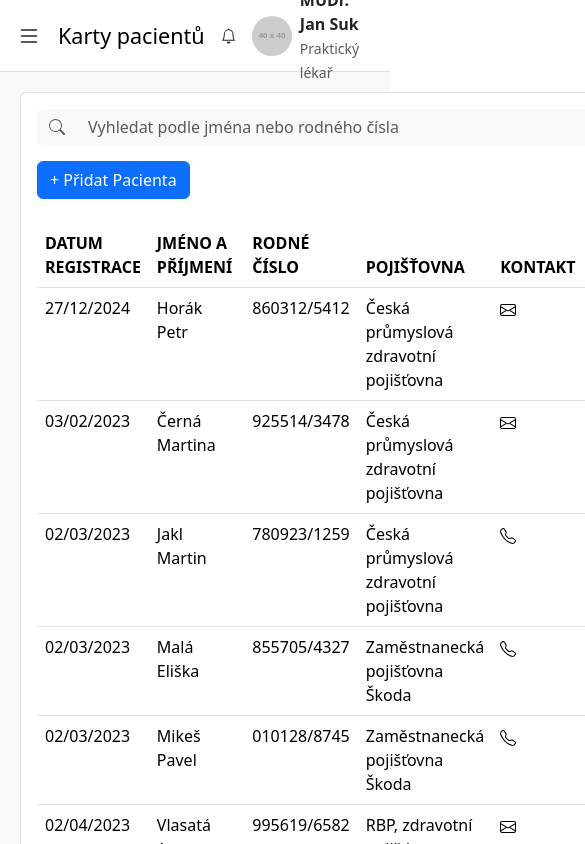
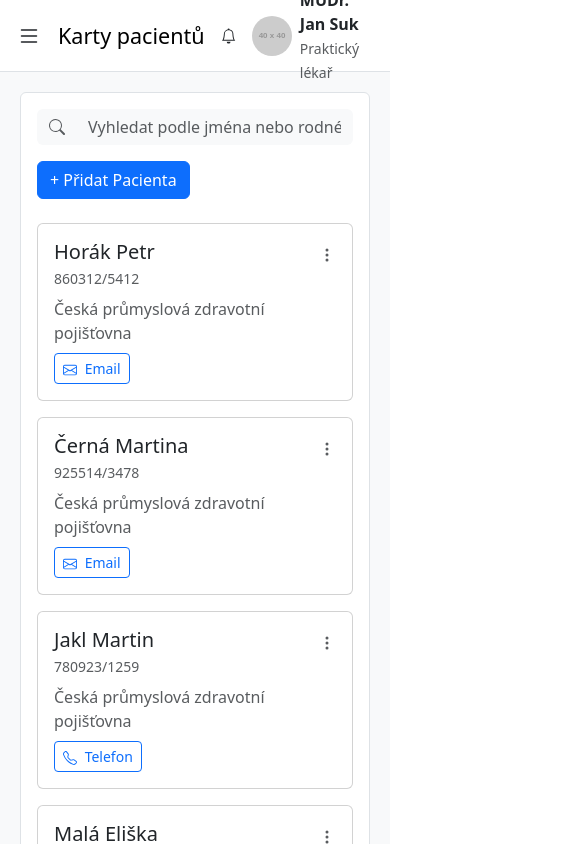
Before and after one commit to PandaCao/medi-practice, a React (Create React App) app in the folder client/: page / in a window 390 px wide. Shown: the top 844 px of the page, 585 px wide, since content can reach past the window. Built offline with nearby package versions, Linux system fonts and the light colour scheme.

Commit message:
feat(patients): enhance PatientList component with responsive design for mobile and desktop views

```diff
--- a/client/src/components/patients/PatientList.jsx
+++ b/client/src/components/patients/PatientList.jsx
@@ -1,5 +1,5 @@
 import React from 'react';
-import { Table, Button, Stack, Spinner } from 'react-bootstrap';
+import { Table, Button, Stack, Spinner, Card, Row, Col } from 'react-bootstrap';
 import {
     BsThreeDotsVertical,
     BsEnvelope,
@@ -45,8 +45,37 @@ const PatientList = ({
         );
     }
 
-    return (
+    const renderMobileCard = (patient) => (
+        <Card className="mb-3" key={patient.personalId}>
+            <Card.Body>
+                <div className="d-flex justify-content-between align-items-start mb-2">
                     <div>
+                        <h5 className="mb-1">{patient.name}</h5>
+                        <div className="text-muted small">
+                            {patient.personalId}
+                        </div>
+                    </div>
+                    <Button variant="link" className="text-muted p-0">
+                        <BsThreeDotsVertical />
+                    </Button>
+                </div>
+                <div className="text-muted mb-2">{patient.insurance}</div>
+                <div className="d-flex gap-2">
+                    {patient.contactType === 'email' ? (
+                        <Button variant="outline-primary" size="sm">
+                            <BsEnvelope className="me-1" /> Email
+                        </Button>
+                    ) : (
+                        <Button variant="outline-primary" size="sm">
+                            <BsTelephone className="me-1" /> Telefon
+                        </Button>
+                    )}
+                </div>
+            </Card.Body>
+        </Card>
+    );
+
+    const renderDesktopTable = () => (
         <Table hover responsive>
             <thead>
                 <tr>
@@ -59,22 +88,21 @@ const PatientList = ({
                 </tr>
             </thead>
             <tbody>
-                    {patients.map((patient, index) => (
-                        <tr key={patient.id || index}>
+                {patients.map((patient) => (
+                    <tr key={patient.personalId}>
                         <td>{patient.registrationDate}</td>
                         <td>{patient.name}</td>
                         <td>{patient.personalId}</td>
                         <td>{patient.insurance}</td>
                         <td>
-                                {patient.contactType === 'email' && (
+                            {patient.contactType === 'email' ? (
                                 <BsEnvelope />
-                                )}
-                                {patient.contactType === 'phone' && (
+                            ) : (
                                 <BsTelephone />
                             )}
                         </td>
-                            <td>
-                                <Button variant="link" className="p-0">
+                        <td className="text-end">
+                            <Button variant="link" className="text-muted p-0">
                                 <BsThreeDotsVertical />
                             </Button>
                         </td>
@@ -82,6 +110,15 @@ const PatientList = ({
                 ))}
             </tbody>
         </Table>
+    );
+
+    return (
+        <div>
+            {/* Desktop zobrazení */}
+            <div className="d-none d-lg-block">{renderDesktopTable()}</div>
+
+            {/* Mobilní zobrazení */}
+            <div className="d-lg-none">{patients.map(renderMobileCard)}</div>
 
             {totalPages > 1 && (
                 <Stack
--- a/client/src/index.css
+++ b/client/src/index.css
@@ -1,8 +1,8 @@
 body {
     margin: 0;
-  font-family: -apple-system, BlinkMacSystemFont, 'Segoe UI', 'Roboto', 'Oxygen',
-    'Ubuntu', 'Cantarell', 'Fira Sans', 'Droid Sans', 'Helvetica Neue',
-    sans-serif;
+    font-family: -apple-system, BlinkMacSystemFont, 'Segoe UI', 'Roboto',
+        'Oxygen', 'Ubuntu', 'Cantarell', 'Fira Sans', 'Droid Sans',
+        'Helvetica Neue', sans-serif;
     -webkit-font-smoothing: antialiased;
     -moz-osx-font-smoothing: grayscale;
     background-color: #f8f9fa;
@@ -16,7 +16,7 @@ code {
 .patient-list table {
     background: white;
     border-radius: 8px;
-  box-shadow: 0 1px 3px rgba(0,0,0,0.1);
+    box-shadow: 0 1px 3px rgba(0, 0, 0, 0.1);
 }
 
 .patient-list th {
@@ -100,3 +100,33 @@ code {
 .search-wrapper .form-control:focus {
     box-shadow: none;
 }
+
+/* Mobilní karty */
+@media (max-width: 991.98px) {
+    .card {
+        border-radius: 8px;
+        border: 1px solid rgba(0, 0, 0, 0.1);
+    }
+
+    .card:hover {
+        box-shadow: 0 2px 4px rgba(0, 0, 0, 0.05);
+    }
+
+    .card-body {
+        padding: 1rem;
+    }
+
+    .btn-outline-primary {
+        border-width: 1px;
+        font-size: 0.875rem;
+    }
+}
+
+/* Upravíme stávající tabulkové styly pro desktop */
+@media (min-width: 992px) {
+    .patient-list table {
+        background: white;
+        border-radius: 8px;
+        box-shadow: 0 1px 3px rgba(0, 0, 0, 0.1);
+    }
+}
```
Lines whose indentation alone changed are shown as unchanged.
